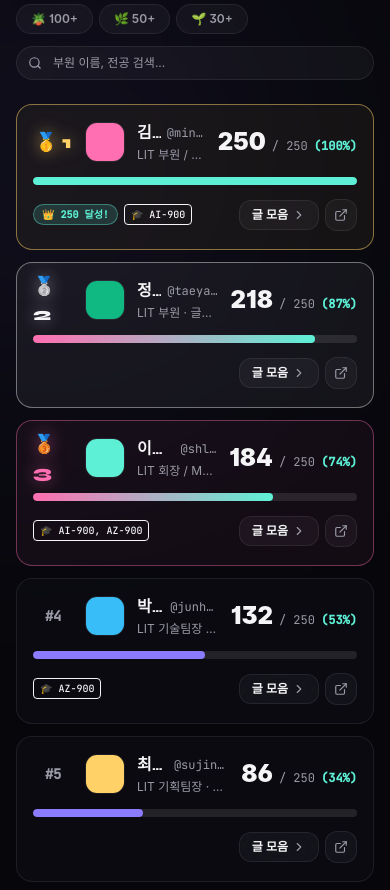
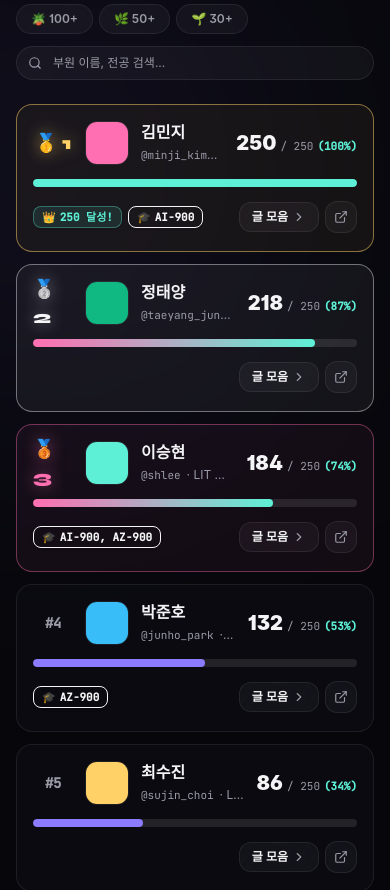
Before and after one commit to gims43077/lit-knu-web, a React (Vite) app: page / in a window 390 px wide. Shown: the part 2502-3392 px from the top of the page. Built offline with nearby package versions, Linux system fonts and the light colour scheme; a web font is replaced by a local one.

Commit message:
feat: 리더보드 부원 이름 전체 표시 및 뱃지 둥근 사각형 디자인 통일

```diff
--- a/src/components/Leaderboard.jsx
+++ b/src/components/Leaderboard.jsx
@@ -250,31 +250,29 @@ export default function Leaderboard({ onFilterAuthor, onSelectMember, onEditMemb
                         <img
                           src={m.avatar}
                           alt={m.name}
-                          className="h-10 w-10 sm:h-11 sm:w-11 shrink-0 rounded-xl border border-line object-cover"
+                          className="h-11 w-11 sm:h-12 sm:w-12 shrink-0 rounded-xl border border-line object-cover"
                         />
 
-                        {/* Name & Major (2줄 고정으로 모든 카드 높이 균일 유지) */}
+                        {/* Name & Major (이름은 100% 온전히 보이고 절대 잘리지 않음) */}
                         <div className="min-w-0 flex-1">
-                          <div className="flex items-center gap-1.5 truncate">
-                            <span className="font-display text-base font-bold text-fg sm:text-lg truncate">
-                              {m.name}
-                            </span>
-                            <span className="font-mono text-xs text-muted truncate">@{m.handle}</span>
+                          <div className="font-display text-base sm:text-lg font-bold text-fg leading-tight whitespace-nowrap">
+                            {m.name}
                           </div>
-                          <p className="mt-0.5 text-xs text-muted truncate">
-                            {m.role} · {m.major}
+                          <p className="mt-1 text-xs text-muted truncate">
+                            <span className="font-mono text-[11px] text-muted mr-1.5">@{m.handle}</span>
+                            <span>· {m.role} · {m.major}</span>
                           </p>
                         </div>
                       </div>
 
                       {/* Clicks & Percent (상단 우측 정렬) */}
                       <div className="text-right shrink-0">
-                        <div className="flex items-baseline justify-end gap-1.5">
-                          <span className="font-sans text-2xl font-black text-fg sm:text-3xl">
+                        <div className="flex items-baseline justify-end gap-1 sm:gap-1.5">
+                          <span className="font-sans text-xl sm:text-3xl font-black text-fg">
                             {m.clicks || 0}
                           </span>
-                          <span className="font-mono text-xs text-muted">/ 250</span>
-                          <span className="font-mono text-xs font-semibold text-mint">
+                          <span className="font-mono text-[11px] sm:text-xs text-muted">/ 250</span>
+                          <span className="font-mono text-[11px] sm:text-xs font-semibold text-mint">
                             ({percent}%)
                           </span>
                         </div>
@@ -299,16 +297,18 @@ export default function Leaderboard({ onFilterAuthor, onSelectMember, onEditMemb
 
                     {/* 3. 하단: 뱃지/자격증 (좌측) + 액션 버튼 (우측) */}
                     <div className="mt-3 flex items-center justify-between gap-2 min-h-[36px]">
-                      {/* Badges container */}
+                      {/* Badges container: 250 달성과 자격증 모두 통일된 둥근 사각형(rounded-lg) 디자인 */}
                       <div className="flex flex-wrap items-center gap-1.5 min-w-0">
                         {isFinished && (
-                          <span className="rounded-full border border-mint/40 bg-mint/15 px-2 py-0.5 font-mono text-[10px] font-bold text-mint whitespace-nowrap">
-                            👑 250 달성!
+                          <span className="inline-flex items-center gap-1 rounded-lg border border-mint/35 bg-mint/10 px-2 py-0.5 font-mono text-[11px] font-semibold text-mint whitespace-nowrap shadow-sm">
+                            <span>👑</span>
+                            <span>250 달성!</span>
                           </span>
                         )}
                         {m.certifications && (
-                          <span className="inline-flex items-center gap-1 rounded bg-cyan/10 border border-cyan/30 px-1.5 py-0.5 font-mono text-[10px] font-medium text-cyan whitespace-nowrap">
-                            🎓 {m.certifications}
+                          <span className="inline-flex items-center gap-1 rounded-lg border border-cyan/35 bg-cyan/10 px-2 py-0.5 font-mono text-[11px] font-semibold text-cyan whitespace-nowrap shadow-sm">
+                            <span>🎓</span>
+                            <span>{m.certifications}</span>
                           </span>
                         )}
                       </div>
```
